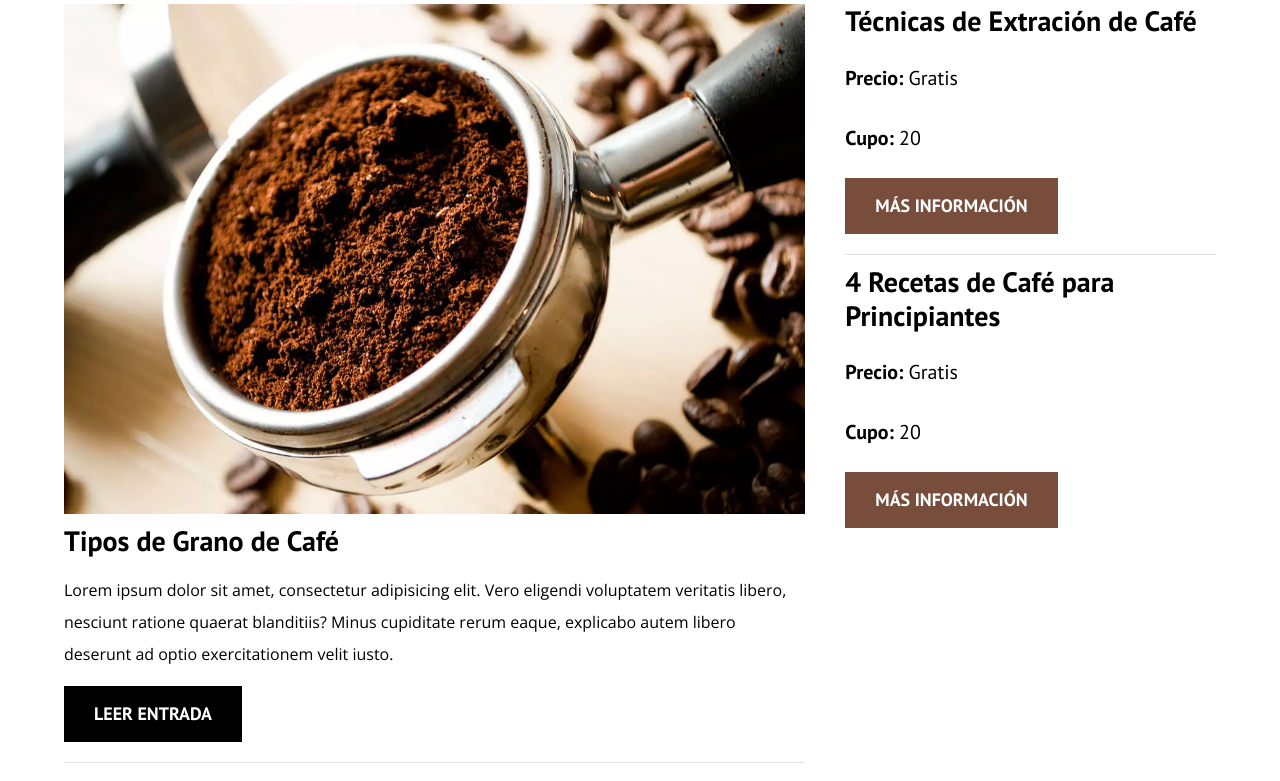
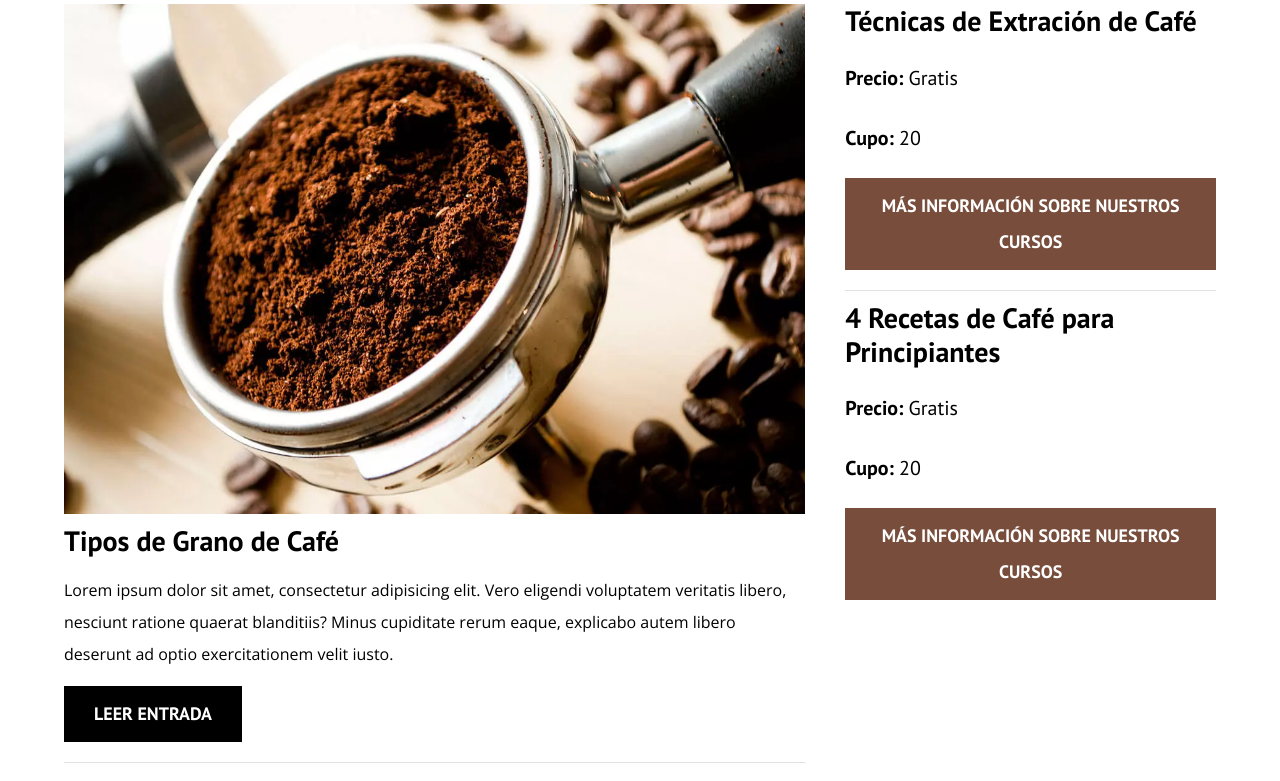
Before and after one commit to degoxec98/blog-de-cafe, a plain HTML site: page index.html in a window 1280 px wide. Shown: the part 698-1479 px from the top of the page. Drawn offline with nearby package versions, Linux system fonts and the light colour scheme.

Commit message:
index.html: Agregando descripcion

```diff
--- a/index.html
+++ b/index.html
@@ -4,6 +4,7 @@
     <meta charset="UTF-8">
     <meta http-equiv="X-UA-Compatible" content="IE=edge">
     <meta name="viewport" content="width=device-width, initial-scale=1.0">
+    <meta name="description" content="Página web de blog de café">
     <title>BlogDeCafé</title>
 
     <!--Prefetch-->
@@ -103,7 +104,7 @@
                     <p class="widget-curso__label">Cupo:
                         <span class="widget-curso__info">20</span>
                     </p>
-                    <a href="entrada.html" class="boton boton--secundario">Más Información</a>
+                    <a href="entrada.html" class="boton boton--secundario">Más Información sobre nuestros cursos</a>
                 </li>
 
                 <li class="widget-curso">
@@ -114,7 +115,7 @@
                     <p class="widget-curso__label">Cupo:
                         <span class="widget-curso__info">20</span>
                     </p>
-                    <a href="entrada.html" class="boton boton--secundario">Más Información</a>
+                    <a href="entrada.html" class="boton boton--secundario">Más Información sobre nuestros cursos</a>
                 </li>
             </ul>
         </aside>
--- a/nosotros.html
+++ b/nosotros.html
@@ -59,5 +59,6 @@
         </div>
     </footer>
 
+    <script src="js/modernizr.js"></script>
 </body>
 </html>
```
Also changed, not shown: contacto.html (+1 -0 lines), cursos.html (+1 -0 lines), entrada.html (+1 -0 lines).
